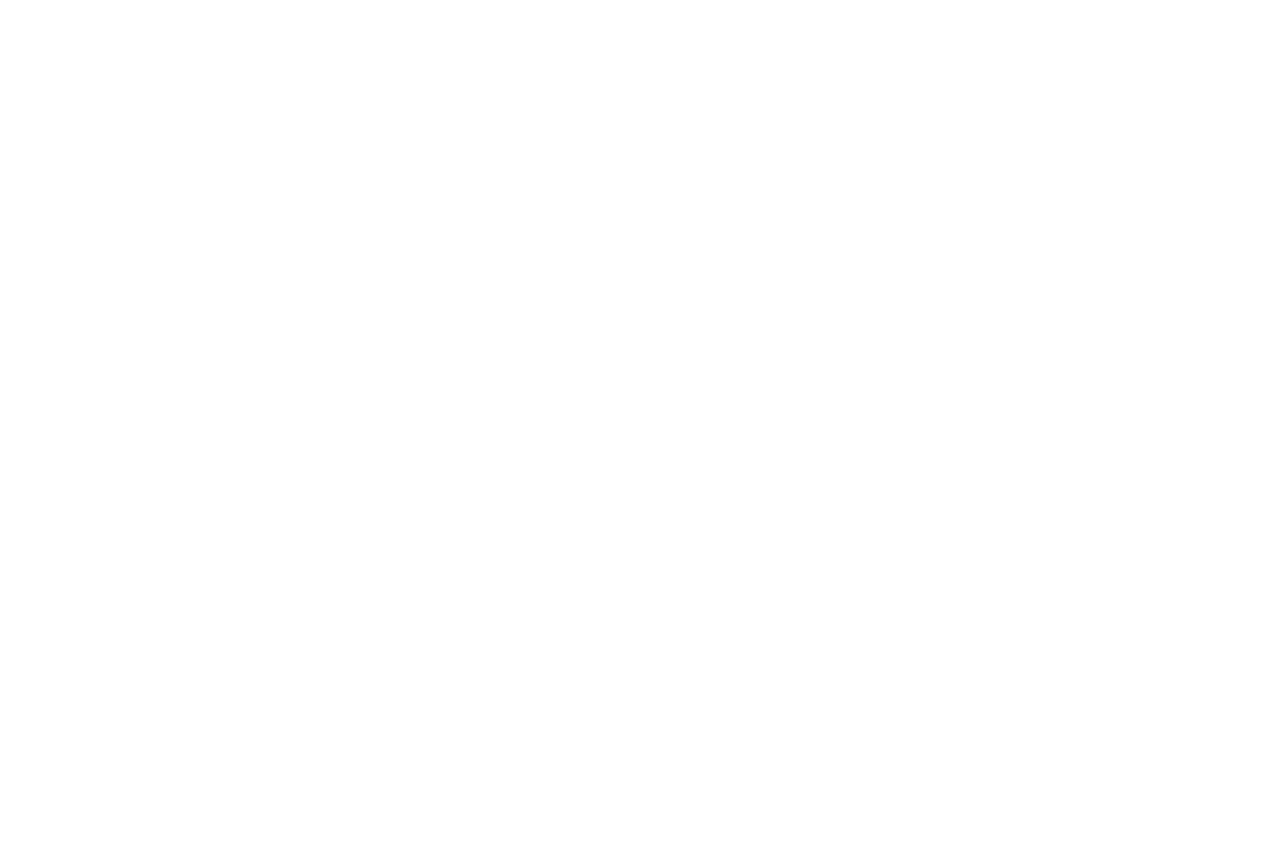
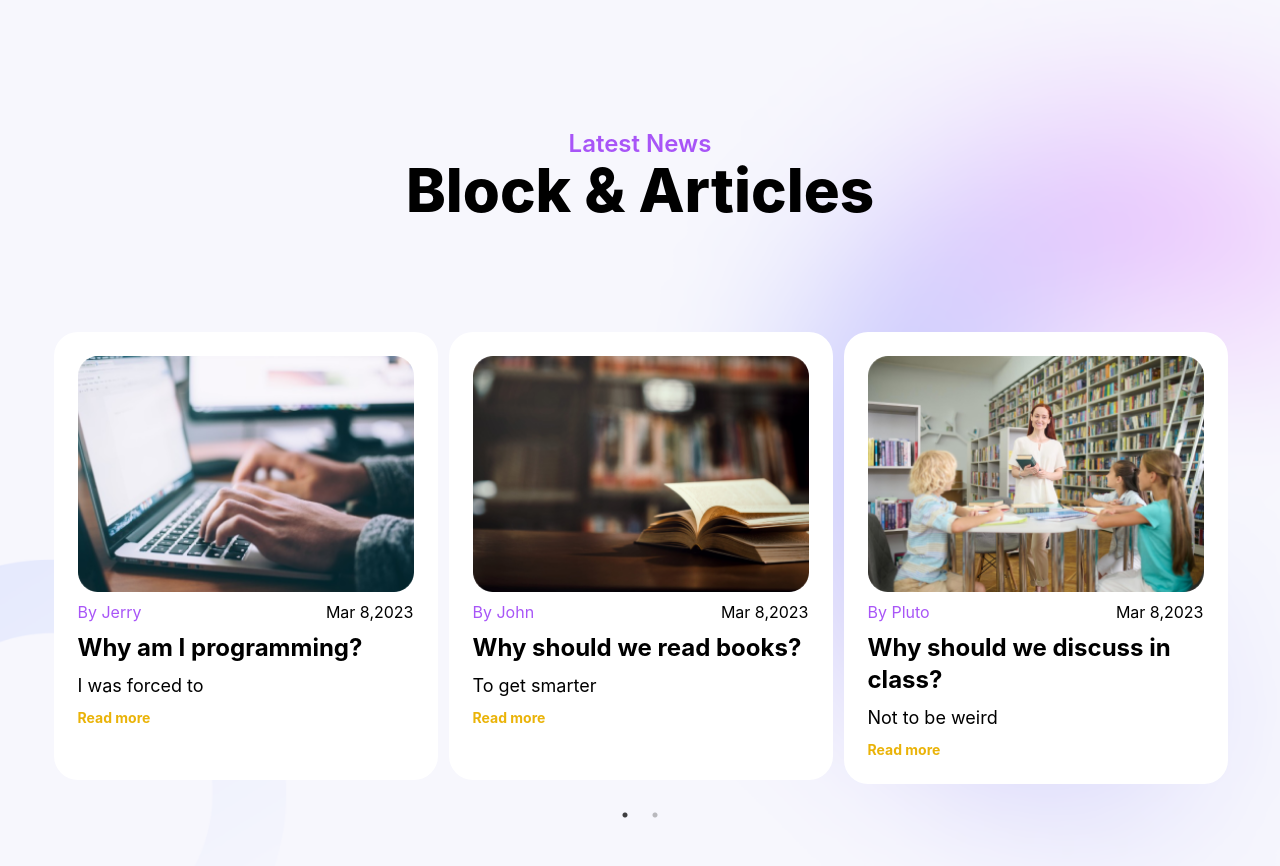
Before and after one commit to Abandoned000/Portfolio, a React (Create React App) app: page / in a window 1280 px wide. Shown: the part 3600-4466 px from the top of the page. Before the commit the page ends 3600 px from the top, so only its background shows below. Built offline with nearby package versions, Linux system fonts and the light colour scheme.

Commit message:
slick changes

```diff
--- a/package.json
+++ b/package.json
@@ -9,6 +9,8 @@
     "react": "^18.3.1",
     "react-dom": "^18.3.1",
     "react-scripts": "5.0.1",
+    "react-slick": "^0.30.2",
+    "slick-carousel": "^1.8.1",
     "web-vitals": "^2.1.4"
   },
   "scripts": {
--- a/src/App.js
+++ b/src/App.js
@@ -8,6 +8,8 @@ import Prefereances from './components/Prefereances';
 import Creative  from './components/Creative';
 import News from './components/News';
 import Contact from './components/Contact';
+import "slick-carousel/slick/slick.css";
+import "slick-carousel/slick/slick-theme.css";
 function App() {
   return (
     <div>
@@ -17,8 +19,8 @@ function App() {
       <Achievements/>
       <Prefereances/>
       <Creative/>
-      {/* <News/>
-      <Contact/> */}
+      <News/>
+      {/* <Contact/> */}
     </div>
   );
 }
--- a/src/components/News.js
+++ b/src/components/News.js
@@ -3,44 +3,71 @@ import News1 from '../assets/News1.png'
 import News2 from '../assets/News2.png'
 import News3 from '../assets/News3.png'
 import Bg from '../assets/NBackground.png'
+import Slider from "react-slick";
+
+const NewCard = (props) => {
+    return (
+        <div className='flex-1 space-y-2 p-6 bg-white rounded-3xl m-4 md:max-w-96 md:mx-auto min-h-[448px]'>
+            <img src={props.img} className='w-full' />
+            <div className='flex justify-between'>
+                <p className='font-normal text-base text-purple-500'> {props.name}</p>
+                <p className=' font-normal text-base'> Mar 8,2023</p>
+            </div>
+            <p className='font-bold text-2xl'>{props.title}</p>
+            <p className='font-normal text-lg'> {props.content}</p>
+            <p className='font-bold text-sm text-yellow-500'> Read more</p>
+        </div>
+    )
+}
+
 const News = () => {
+    const settings = {
+        dots: true,
+        infinite: true,
+        slidesToShow: 3,
+        slidesToScroll: 1,
+        arrows: false,
+        speed:500,
+        responsive: [
+            {
+              breakpoint: 1440,
+              settings: {
+                slidesToShow: 3,
+                slidesToScroll: 3,
+                infinite: true,
+                dots: true
+              }
+            },
+            {
+              breakpoint: 1024,
+              settings: {
+                slidesToShow: 2,
+                slidesToScroll: 2,
+                initialSlide: 2
+              }
+            },
+            {
+              breakpoint: 480,
+              settings: {
+                slidesToShow: 1,
+                slidesToScroll: 1
+              }
+            }
+          ]
+    };
     return (
-        <div className=' bg-no-repeat bg-cover'style={{ backgroundImage: `url(${Bg})` }}>
+        <div className='bg-no-repeat bg-cover' style={{ backgroundImage: `url(${Bg})` }}>
             <div className='text-center pt-32'>
-                <p className='font-semibold text-2xl text-purple-500'> Lastest News</p>
-                <p className='font-extrabold text-6xl'> Block & Articles</p>
+                <p className='font-semibold text-2xl text-purple-500'>Latest News</p>
+                <p className='font-extrabold text-6xl'>Block & Articles</p>
             </div>
-            <div className='flex mt-12 px-36 justify-between pb-32'>
-                <div className='w-[362px] space-y-2 px-4 pt-4 pb-6 bg-white rounded-3xl'>
-                    <img src={News1} />
-                    <div className='flex gap-20'>
-                        <p className='font-normal text-base text-purple-500'> By David William</p>
-                        <p className=' font-normal text-base'> Mar 8,2023</p>
-                    </div>
-                    <p className='font-bold text-2xl'>Quis autem vea eum iure reprehenderit</p>
-                    <p className='font-normal text-lg'> Dolor repellendus temporibus autem quibusdam officiis debitis rerum nece aibus minima veniam.</p>
-                    <p className='font-bold text-sm text-yellow-500'> Read more</p>
-                </div>
-                <div className='w-[362px] space-y-2 px-4 pt-4 pb-6 bg-white rounded-3xl'>
-                    <img src={News2} />
-                    <div className='flex gap-20'>
-                        <p className='font-normal text-base text-purple-500'> By David William</p>
-                        <p className=' font-normal text-base'> Mar 8,2023</p>
-                    </div>
-                    <p className='font-bold text-2xl'>Quis autem vea eum iure reprehenderit</p>
-                    <p className='font-normal text-lg'> Dolor repellendus temporibus autem quibusdam officiis debitis rerum nece aibus minima veniam.</p>
-                    <p className='font-bold text-sm text-yellow-500'> Read more</p>
-                </div>
-                <div className='w-[362px] space-y-2 px-4 pt-4 pb-6 bg-white rounded-3xl'>
-                    <img src={News3} />
-                    <div className='flex gap-20'>
-                        <p className='font-normal text-base text-purple-500'> By David William</p>
-                        <p className=' font-normal text-base'> Mar 8,2023</p>
-                    </div>
-                    <p className='font-bold text-2xl'>Quis autem vea eum iure reprehenderit</p>
-                    <p className='font-normal text-lg'> Dolor repellendus temporibus autem quibusdam officiis debitis rerum nece aibus minima veniam.</p>
-                    <p className='font-bold text-sm text-yellow-500'> Read more</p>
-                </div>
+            <div className='py-24 md:px-12'>
+                <Slider {...settings}>
+                    <NewCard img={News1} name="By Jerry" title="Why am I programming?" content="I was forced to"/>
+                    <NewCard img={News2} name="By John" title=" Why should we read books?" content="To get smarter"/>
+                    <NewCard img={News3} name="By Pluto" title=" Why should we discuss in class?" content="Not to be weird"/>
+                    <NewCard img={News1} name="By Khoa" title=" Hello?" content="Hi"/>
+                </Slider>
             </div>
         </div>
     )
```
Also changed, not shown: 1 other file (tests, documents, lock files or other folders).
